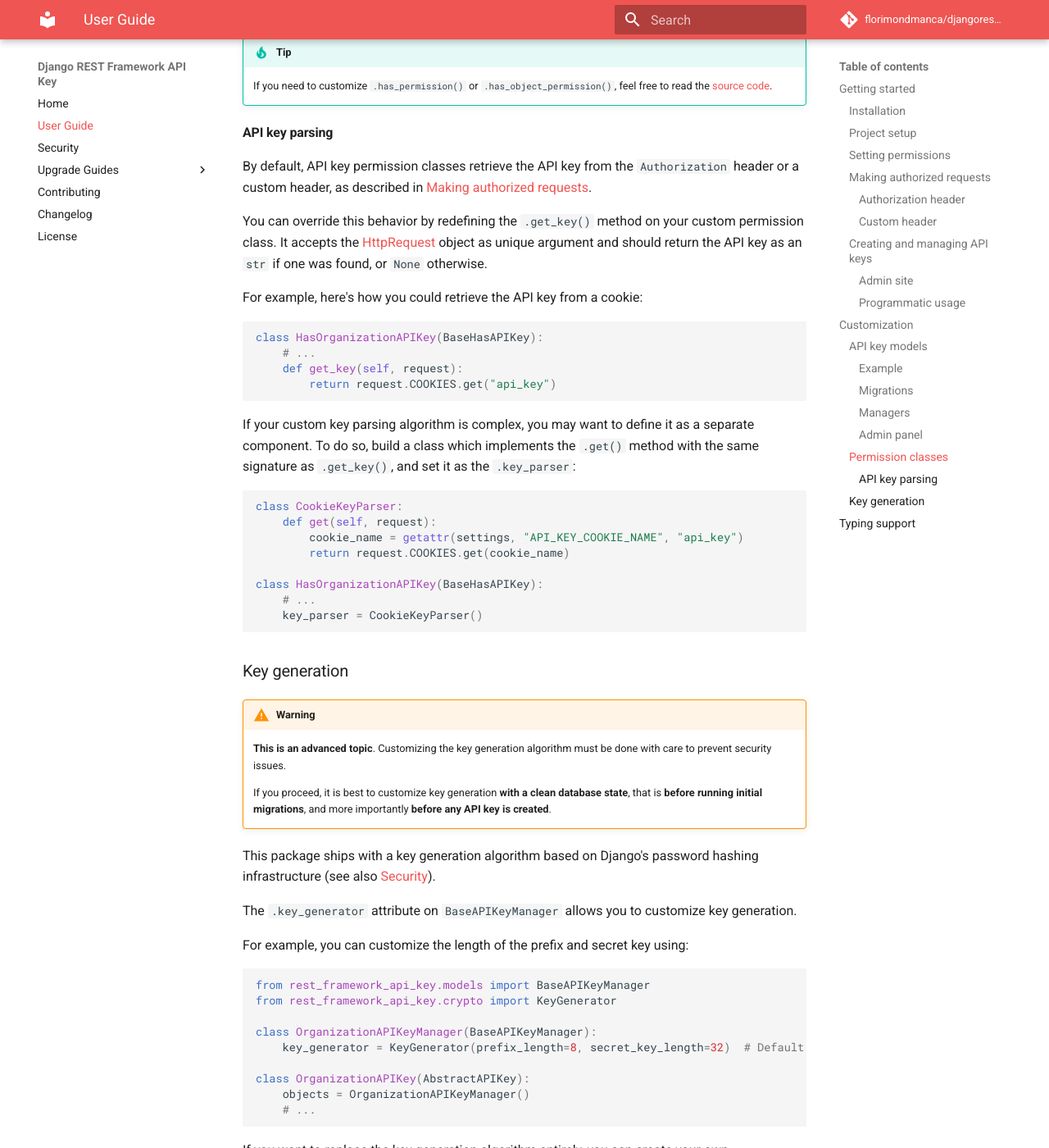
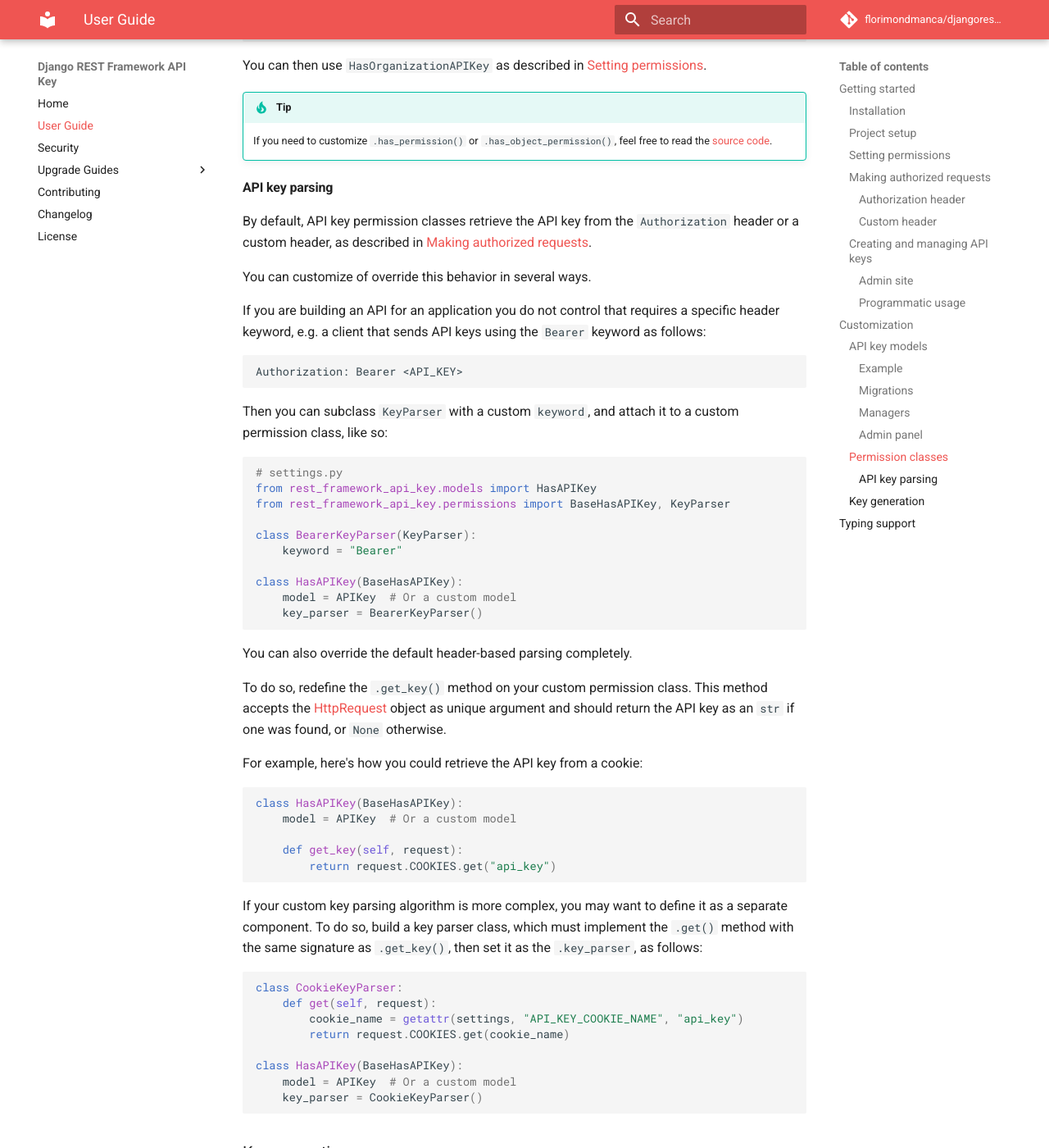
Before and after one commit to florimondmanca/djangorestframework-api-key, an MkDocs documentation site: the page built from docs/guide.md, in a window 1280 px wide and 1400 px high, scrolled down 6881 px. Shown: the whole window at 82% size. Built offline with MkDocs 1.6.1 and Material for MkDocs 9.7.7, drawn with Linux system fonts in a browser that asks for light colours; comment, search, counter and statistics services are not loaded; some of the changed text lies outside the part shown.

Commit message:
Add support for custom API keyword (#175)
* Add option for Custom api keyword

* added config test

* fixed get key

* Revert "Add option for Custom api keyword"

This reverts commit afd4792032105a88977dbd8bac03be49ce346f7d.

* Added feature for custom keyword

* revert conftest add

* resolve format

* added custom keyword setting tests

* removed comment

* adding documentation on custom keyword

* Update src/rest_framework_api_key/permissions.py

Implement suggested changes

Co-authored-by: Florimond Manca <florimond.manca@protonmail.com>

* KeyParser.keyword option

* update docs for new keyword method

* fixed class names

* Added Override Test
Updated Documentaiton

* updated documentation

* Add Models test to get 100% covereage

* Refine docs write-up

* Run scripts/lint

Co-authored-by: Florimond Manca <florimond.manca@protonmail.com>

````diff
--- a/docs/guide.md
+++ b/docs/guide.md
@@ -86,6 +86,8 @@
 where `<API_KEY>` refers to the full generated API key (see [Creating and managing API keys](#creating-and-managing-api-keys) below).
 
 To know under which conditions access is granted, please see [Grant scheme](security.md#grant-scheme).
+
+If wanting to also customize the keyword used for parsing the Api-Key, please see [API key Custom Keyword](guide.md#api-key-custom-keyword)
 
 #### Custom header
 
@@ -295,18 +297,44 @@
 
 By default, API key permission classes retrieve the API key from the `Authorization` header or a custom header, as described in [Making authorized requests](#making-authorized-requests).
 
-You can override this behavior by redefining the `.get_key()` method on your custom permission class. It accepts the [HttpRequest](https://docs.djangoproject.com/en/2.2/ref/request-response/#httprequest-objects) object as unique argument and should return the API key as an `str` if one was found, or `None` otherwise.
+You can customize of override this behavior in several ways.
+
+If you are building an API for an application you do not control that requires a specific header keyword, e.g. a client that sends API keys using the `Bearer` keyword as follows:
+
+```
+Authorization: Bearer <API_KEY>
+```
+
+Then you can subclass `KeyParser` with a custom `keyword`, and attach it to a custom permission class, like so:
+
+```python
+# settings.py
+from rest_framework_api_key.models import HasAPIKey
+from rest_framework_api_key.permissions import BaseHasAPIKey, KeyParser
+
+class BearerKeyParser(KeyParser):
+    keyword = "Bearer"
+
+class HasAPIKey(BaseHasAPIKey):
+    model = APIKey  # Or a custom model
+    key_parser = BearerKeyParser()
+```
+
+You can also override the default header-based parsing completely.
+
+To do so, redefine the `.get_key()` method on your custom permission class. This method accepts the [HttpRequest](https://docs.djangoproject.com/en/2.2/ref/request-response/#httprequest-objects) object as unique argument and should return the API key as an `str` if one was found, or `None` otherwise.
 
 For example, here's how you could retrieve the API key from a cookie:
 
 ```python
-class HasOrganizationAPIKey(BaseHasAPIKey):
-    # ...
+class HasAPIKey(BaseHasAPIKey):
+    model = APIKey  # Or a custom model
+
     def get_key(self, request):
         return request.COOKIES.get("api_key")
 ```
 
-If your custom key parsing algorithm is complex, you may want to define it as a separate component. To do so, build a class which implements the `.get()` method with the same signature as `.get_key()`, and set it as the `.key_parser`:
+If your custom key parsing algorithm is more complex, you may want to define it as a separate component. To do so, build a key parser class, which must implement the `.get()` method with the same signature as `.get_key()`, then set it as the `.key_parser`, as follows:
 
 ```python
 class CookieKeyParser:
@@ -314,8 +342,8 @@
         cookie_name = getattr(settings, "API_KEY_COOKIE_NAME", "api_key")
         return request.COOKIES.get(cookie_name)
 
-class HasOrganizationAPIKey(BaseHasAPIKey):
-    # ...
+class HasAPIKey(BaseHasAPIKey):
+    model = APIKey  # Or a custom model
     key_parser = CookieKeyParser()
 ```
 
````
Also changed, not shown: 3 other files.
